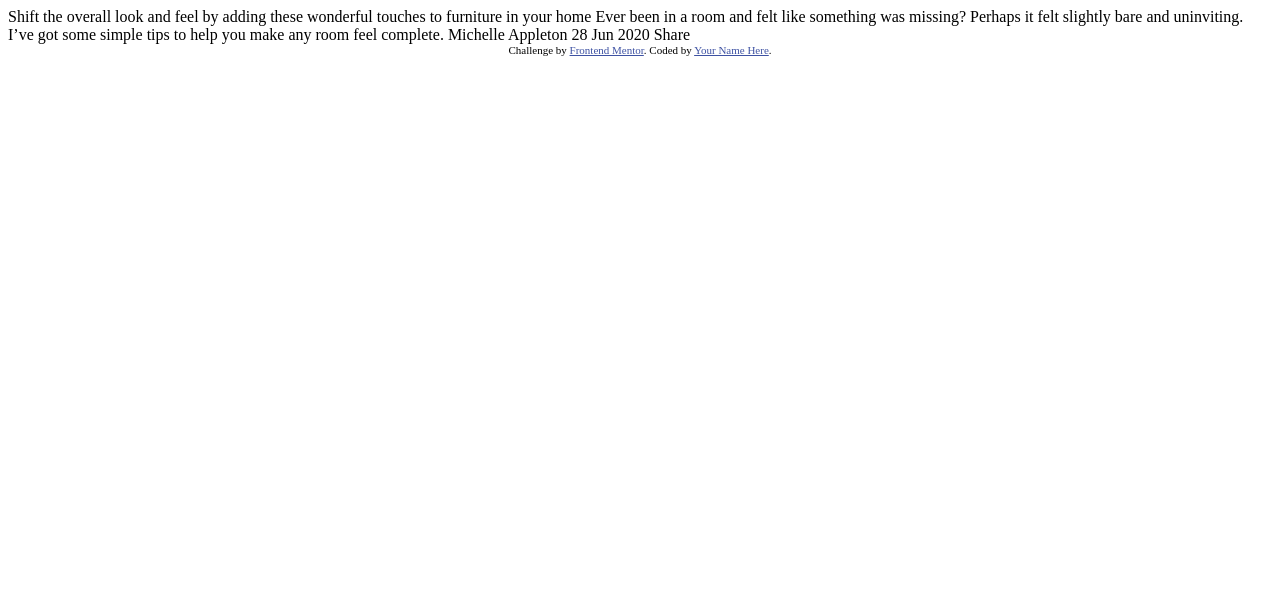
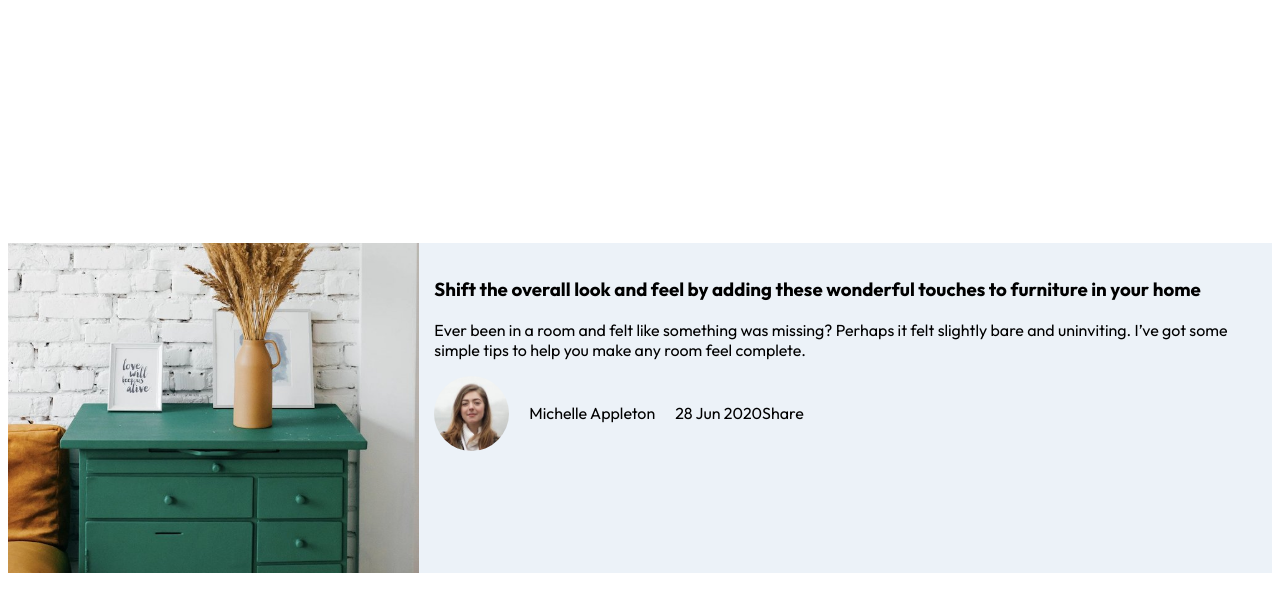
Before and after one commit to bhavikmk/100Days, a plain HTML site: page src/components/article-preview-component/article-preview-component-master/index.html in a window 1280 px wide. Drawn offline with Linux system fonts and the light colour scheme.

Commit message:
Day 21- commit1

```diff
--- a/src/components/article-preview-component/article-preview-component-master/index.html
+++ b/src/components/article-preview-component/article-preview-component-master/index.html
@@ -1,36 +1,70 @@
 <!DOCTYPE html>
 <html lang="en">
+
 <head>
   <meta charset="UTF-8">
-  <meta name="viewport" content="width=device-width, initial-scale=1.0"> <!-- displays site properly based on user's device -->
+  <meta name="viewport" content="width=device-width, initial-scale=1.0">
+  <!-- displays site properly based on user's device -->
 
   <link rel="icon" type="image/png" sizes="32x32" href="./images/favicon-32x32.png">
-
+  <link rel="stylesheet" href="style.css">
   <title>Frontend Mentor | Article preview component</title>
 
   <!-- Feel free to remove these styles or customise in your own stylesheet 👍 -->
   <style>
-    .attribution { font-size: 11px; text-align: center; }
-    .attribution a { color: hsl(228, 45%, 44%); }
+    .attribution {
+      font-size: 11px;
+      text-align: center;
+    }
+
+    .attribution a {
+      color: hsl(228, 45%, 44%);
+    }
   </style>
 </head>
+
 <body>
-
+  <div class="container">
+    <div class="card">
+      <div class="left">
+        <img class="drawers" src="images\drawers.jpg" alt="">
+      </div>
+      <div class="right">
+        <h3>
           Shift the overall look and feel by adding these wonderful
           touches to furniture in your home
+        </h3>
 
+        <p>
           Ever been in a room and felt like something was missing? Perhaps
           it felt slightly bare and uninviting. I’ve got some simple tips
           to help you make any room feel complete.
+        </p>
 
+        <div class="lower">
+          <img
+            class="profile"
+            src="images/avatar-michelle.jpg"
+            alt=""
+          >
+           <div class="name">
             Michelle Appleton
+           </div>
+
+          <div class="date">
             28 Jun 2020
+          </div>
 
+
+          <div class="share">
             Share
+          </div>
+        </div>
 
-  <div class="attribution">
-    Challenge by <a href="https://www.frontendmentor.io?ref=challenge" target="_blank">Frontend Mentor</a>.
-    Coded by <a href="#">Your Name Here</a>.
+      </div>
+
+    </div>
   </div>
 </body>
+
 </html>
--- /dev/null
+++ b/src/components/article-preview-component/article-preview-component-master/style.css
@@ -0,0 +1,42 @@
+@import url('https://fonts.googleapis.com/css2?family=Outfit:wght@400;700&display=swap');
+body {
+    min-height: 100vh;
+    font-family: 'Outfit', sans-serif;
+    display: flex;
+    align-items: center;
+    justify-content: center;
+}
+.container {
+    background-color: hsl(210, 46%, 95%);
+}
+.card {
+    margin: auto;
+    display: flex;
+    border-radius: 20px;
+}
+.left {
+    display: flex;
+    align-items: center;
+    justify-content: center;
+    flex: 1;
+
+}
+.drawers {
+    width: 100%;
+    height: 100%;
+}
+.right {
+    flex: 2;
+    padding: 15px;
+}
+.profile {
+    width: 75px;
+    border-radius: 50%;
+}
+.lower {
+    display: flex;
+    align-items: center;
+}
+.name {
+    padding: 0 20px;
+}
--- a/src/components/qr-code-component/qr-code-component-main/style.css
+++ b/src/components/qr-code-component/qr-code-component-main/style.css
@@ -1,11 +1,16 @@
+@import url('https://fonts.googleapis.com/css2?family=Outfit:wght@400;700&display=swap');
 body {
     background-color: hsl(212, 45%, 89%);
+    font-family: 'Outfit', sans-serif;
     text-align: center;
+    min-height: 100vh;
+    display: flex;
+    align-items: center;
+    justify-content: center;
 }
 .container {
     display: flex;
-    align-items: center;
-    justify-content: center;
+
 }
 .card {
     max-width: 250px;
@@ -19,7 +24,7 @@ body {
     border-radius: 10px;
 }
 .info {
-    padding: 0 15px;
+    padding: 0 10px;
 }
 .info h4{
     line-height: 1.2;
```
Also changed, not shown: src/self created assignments/Responsive price box/app.css (renamed from src/Responsive price box/app.css), src/self created assignments/Responsive price box/icons/icon1.png (renamed from src/Responsive price box/icons/icon1.png), src/self created assignments/Responsive price box/icons/icon2.png (renamed from src/Responsive price box/icons/icon2.png), src/self created assignments/Responsive price box/icons/icon3.png (renamed from src/Responsive price box/icons/icon3.png), src/self created assignments/Responsive price box/index.html (renamed from src/Responsive price box/index.html), 2 other files. Lines whose indentation alone changed are shown as unchanged.
